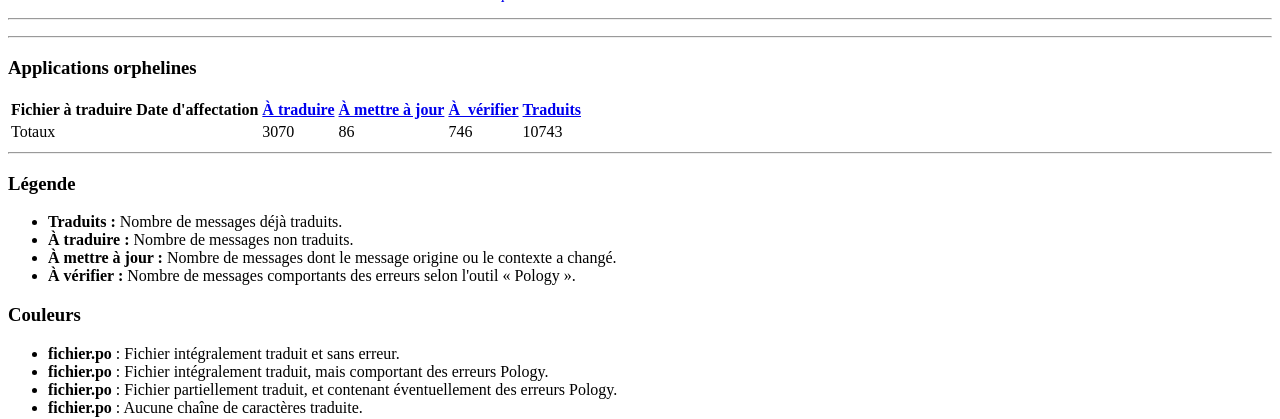
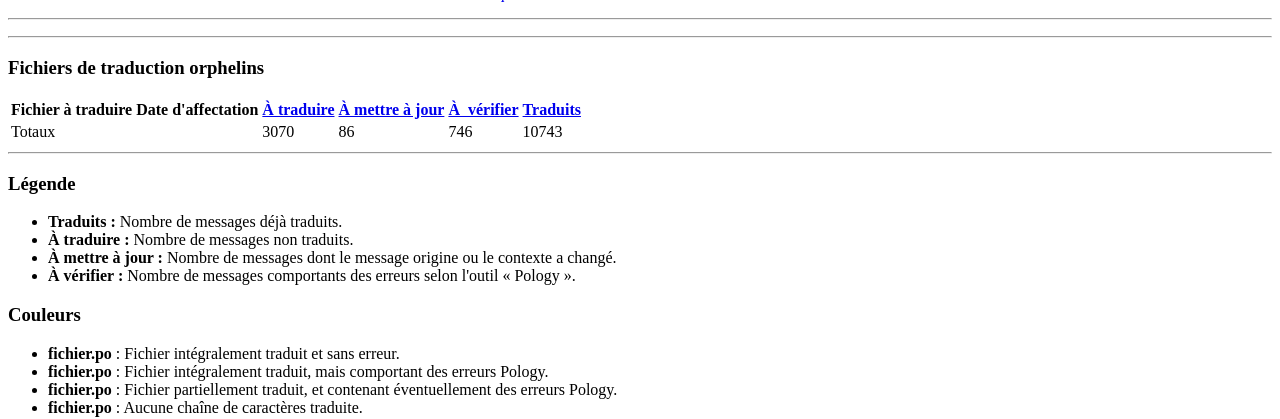
Before and after one commit to digitalfox/py10n, a Django app: template templates/dj10n/translators.html in a window 1280 px wide. Shown: the part 995-1414 px from the top of the page. Run offline with Django 3.2, Linux system fonts and the light colour scheme; the template is opened without the code that fills it, so the values that code supplies are empty.

Commit message:
Use labels usable for both application and documentation

```diff
--- a/templates/dj10n/translators.html
+++ b/templates/dj10n/translators.html
@@ -1,6 +1,6 @@
 <?php
 // Auteur:   {{ name }}
-$page_title = "Traduction en français des applications de KDE";
+$page_title = "Traduction en français de KDE";
 $site_root = "./";
 include_once ("functions.inc");
 include "header.inc";
@@ -14,14 +14,14 @@ $mail="{{ mail|safe }}";
 <a href="mailto:{{ mail|safe }}">{{ name }}</a>.</p>
 <div id="sommaire"><h3>Sommaire</h3>
        <ul><li>
-               <a href="apps.php">
+               <a href="pofiles.php">
                <img src="../img/package.png" alt="Affectation" />
-               Applications classées par module
+               Fichiers de traduction classés par module
                </a>
        </li><li>
                <a href="translators.php">
                <img src="../img/affectation.png" alt="Affectation" />
-               Traductions affectées par traducteur
+               Fichiers de traduction classés par traducteur
                </a>
        </li><li>
                <a href="stats.php">
@@ -38,7 +38,7 @@ $mail="{{ mail|safe }}";
 </tr></table><hr />
 
 
-<h3 id=''><span class='Applications orphelines'>Applications orphelines</span></h3>
+<h3 id=''><span class='Orphelins'>Fichiers de traduction orphelins</span></h3>
 <table class="poFiles"><thead><tr>
     <th class="nom">Fichier à traduire</th>
     <th class="bookingDate">Date d'affectation</th>
```
Also changed, not shown: templates/dj10n/pofiles.html (+4 -4 lines).
